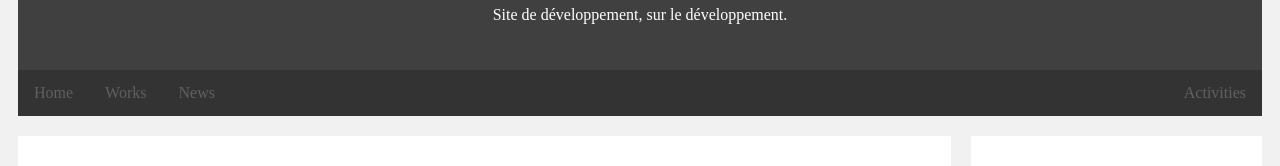
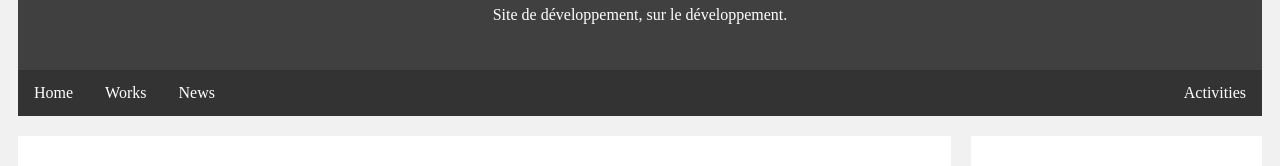
Before and after one commit to tyteyl/dictoncode, a plain HTML site: page index.html in a window 1280 px wide. Shown: the part 167-333 px from the top of the page. Drawn offline with Linux system fonts and the light colour scheme.

Commit message:
Update site-test.css

```diff
--- a/site-test.css
+++ b/site-test.css
@@ -31,7 +31,7 @@
   .topnav a {
     float: left;
     display: block;
-    color: #606060;
+    color: #ffffff;
     text-align: center;
     padding: 14px 16px;
     text-decoration: none;
```
